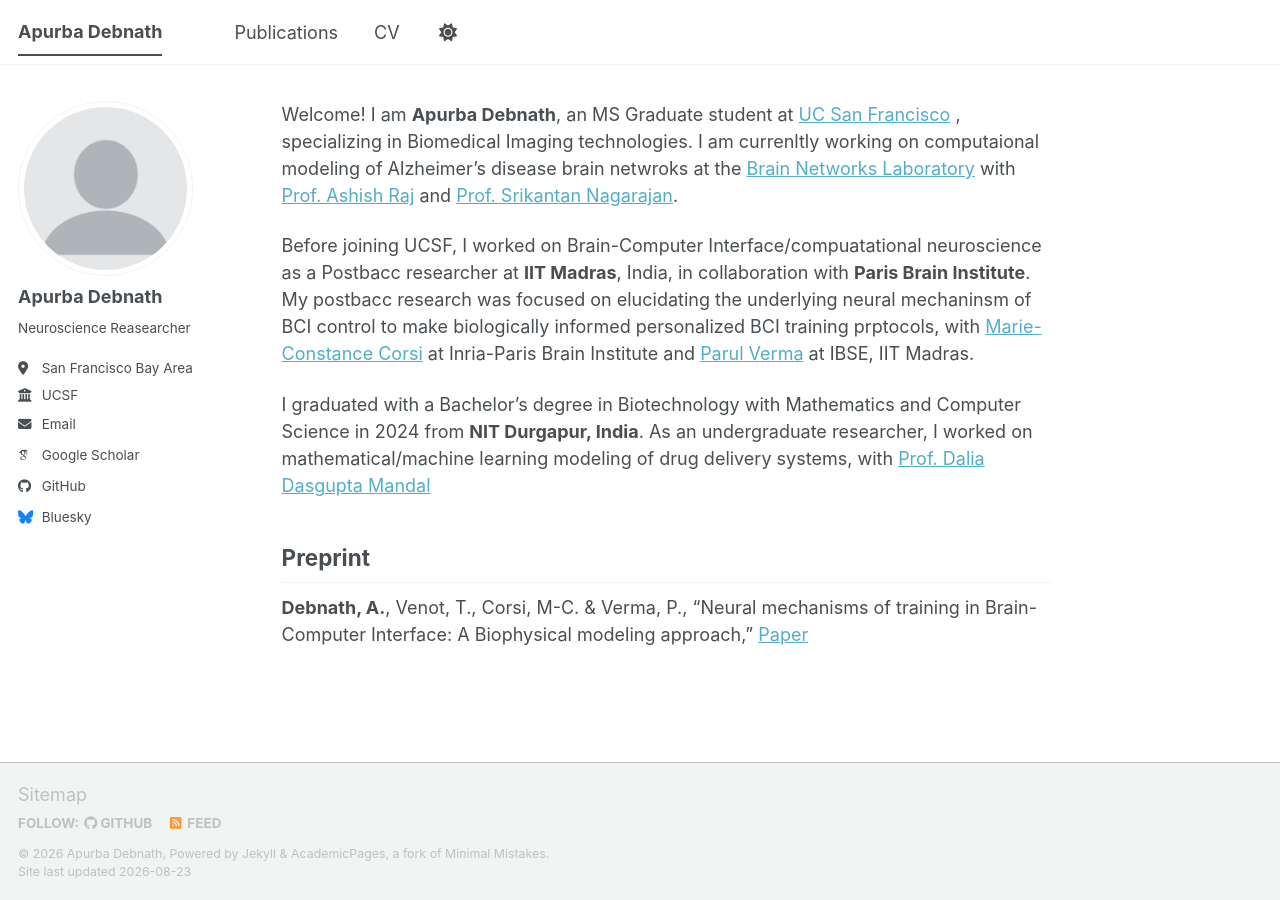
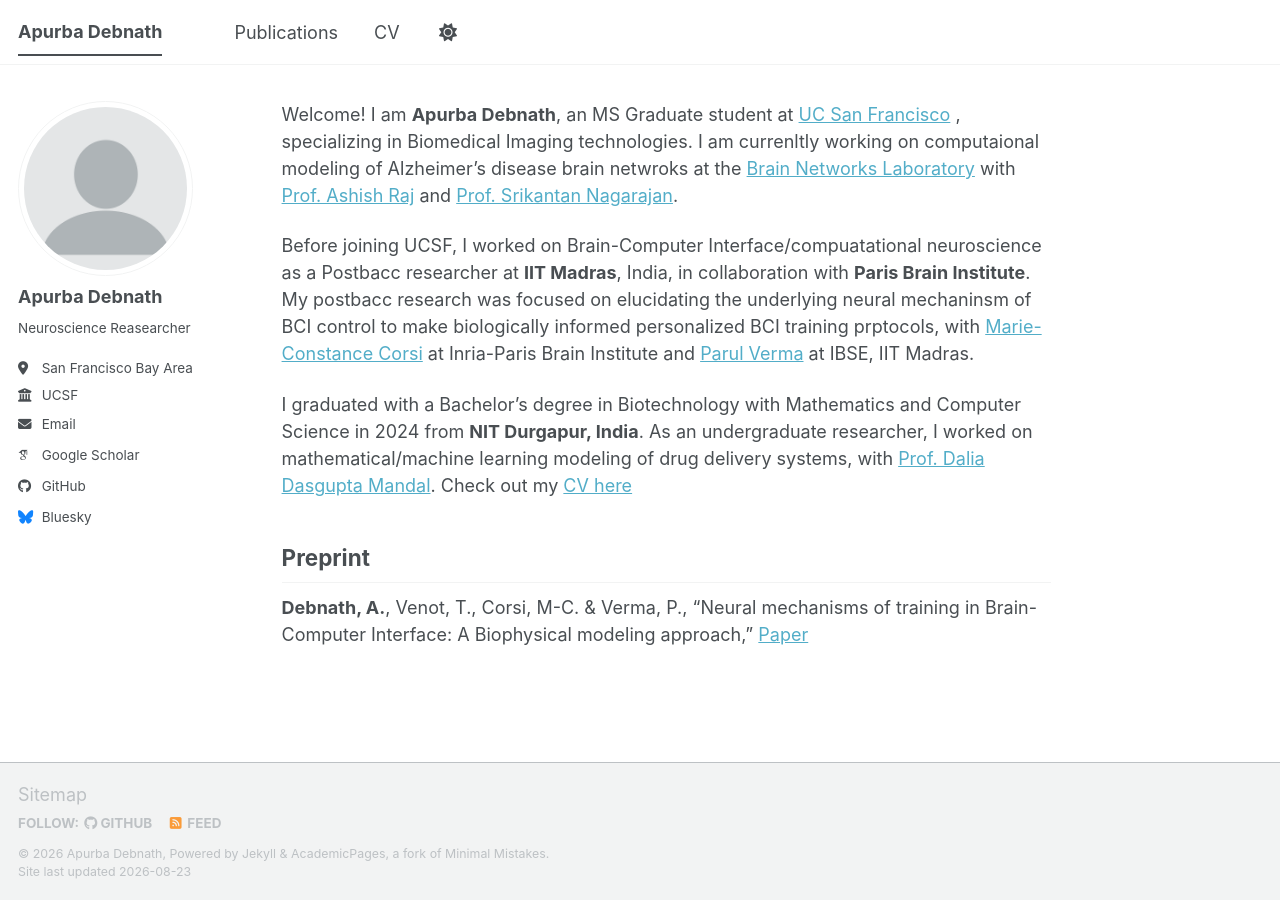
Before and after one commit to ApurbaApd/ApurbaApd.github.io, a Jekyll site: the page built from _pages/about.md, in a window 1280 px wide. Built offline with Jekyll 4.4.1, drawn with Linux system fonts in a browser that asks for light colours; some web fonts are replaced; a script bundle is joined from its source files by our own code; library files that are not in the unit come from our copies.

Commit message:
Update about.md with CV link and typo corrections
Added a link to CV and corrected typos in the about page.

```diff
--- a/_pages/about.md
+++ b/_pages/about.md
@@ -10,7 +10,9 @@ Welcome! I am **Apurba Debnath**, an MS Graduate student at [UC San Francisco](h
 
 Before joining UCSF, I worked on Brain-Computer Interface/compuatational neuroscience as a Postbacc researcher at **IIT Madras**, India, in collaboration with **Paris Brain Institute**. My postbacc research was focused on elucidating the underlying neural mechaninsm of BCI control to make biologically informed personalized BCI training prptocols, with [Marie-Constance Corsi](https://www.inria.fr/en/marie-constance-corsi-explorer-cerebral-intention) at Inria-Paris Brain Institute and [Parul Verma](https://ibse.iitm.ac.in/people/parul_verma/) at IBSE, IIT Madras.
 
-I graduated with a Bachelor's degree in Biotechnology with Mathematics and Computer Science in 2024 from **NIT Durgapur, India**. As an undergraduate researcher, I worked on mathematical/machine learning modeling of drug delivery systems, with [Prof. Dalia Dasgupta Mandal](https://nitdgp.ac.in/department/biotechnology)
+I graduated with a Bachelor's degree in Biotechnology with Mathematics and Computer Science in 2024 from **NIT Durgapur, India**. As an undergraduate researcher, I worked on mathematical/machine learning modeling of drug delivery systems, with [Prof. Dalia Dasgupta Mandal](https://nitdgp.ac.in/department/biotechnology). Check out my [CV here](/files/Apurba_CV.pdf)
+
+
 
 ## Preprint
 
```
